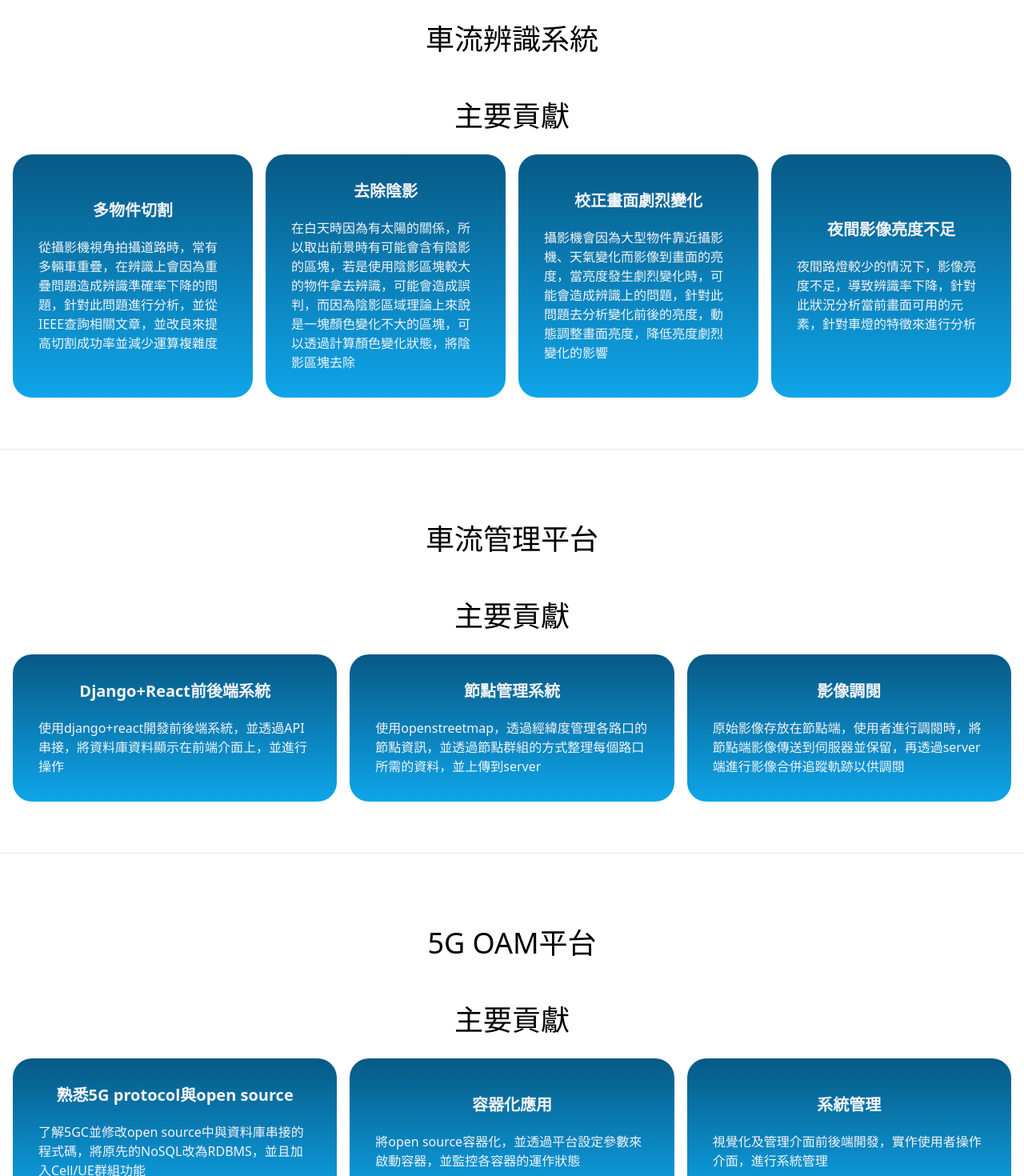
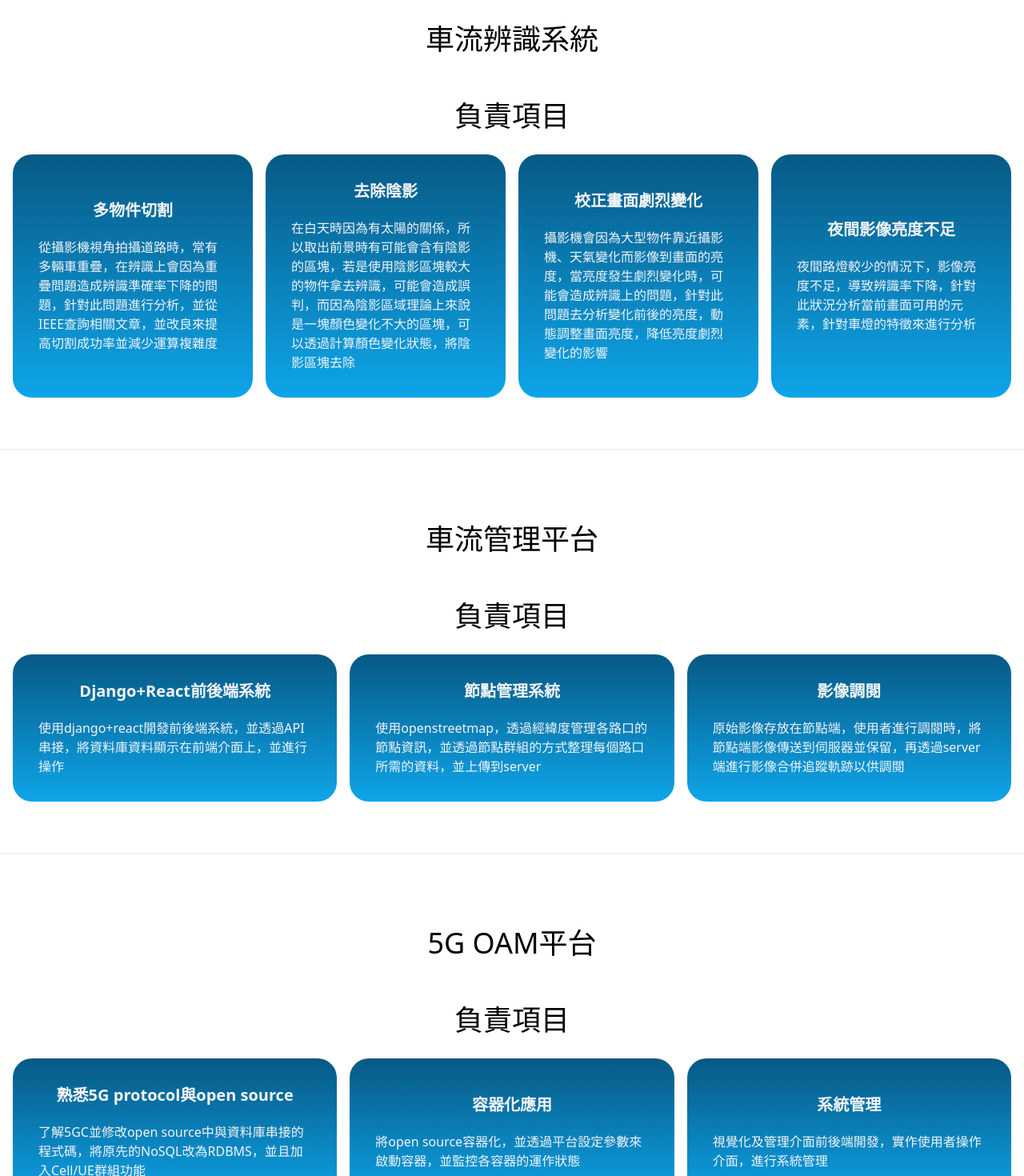
Before and after one commit to yuxing-lee/lee-experience, a Nuxt app: page /experience in a window 1280 px wide. Shown: the part 760-2230 px from the top of the page at 80% size. Built offline with nearby package versions, Linux system fonts and the light colour scheme.

Commit message:
refactor: adjust title

```diff
--- a/pages/experience.vue
+++ b/pages/experience.vue
@@ -21,7 +21,7 @@
                 <p class="text-xl lg:text-4xl">車流辨識系統</p>
             </div>
             <div class="flex w-full h-20 justify-center items-center lg:h-24">
-                <p class="text-xl lg:text-4xl">主要貢獻</p>
+                <p class="text-xl lg:text-4xl">負責項目</p>
             </div>
             <div
                 class="grid grid-cols-1 gap-4 container mx-auto px-4 lg:grid-cols-4"
@@ -39,7 +39,7 @@
                 <p class="text-xl lg:text-4xl">車流管理平台</p>
             </div>
             <div class="flex w-full h-20 justify-center items-center lg:h-24">
-                <p class="text-xl lg:text-4xl">主要貢獻</p>
+                <p class="text-xl lg:text-4xl">負責項目</p>
             </div>
             <div
                 class="grid grid-cols-1 gap-4 container mx-auto px-4 lg:grid-cols-3"
@@ -57,7 +57,7 @@
                 <p class="text-xl lg:text-4xl">5G OAM平台</p>
             </div>
             <div class="flex w-full h-20 justify-center items-center lg:h-24">
-                <p class="text-xl lg:text-4xl">主要貢獻</p>
+                <p class="text-xl lg:text-4xl">負責項目</p>
             </div>
             <div
                 class="grid grid-cols-1 gap-4 container mx-auto px-4 lg:grid-cols-3"
```
